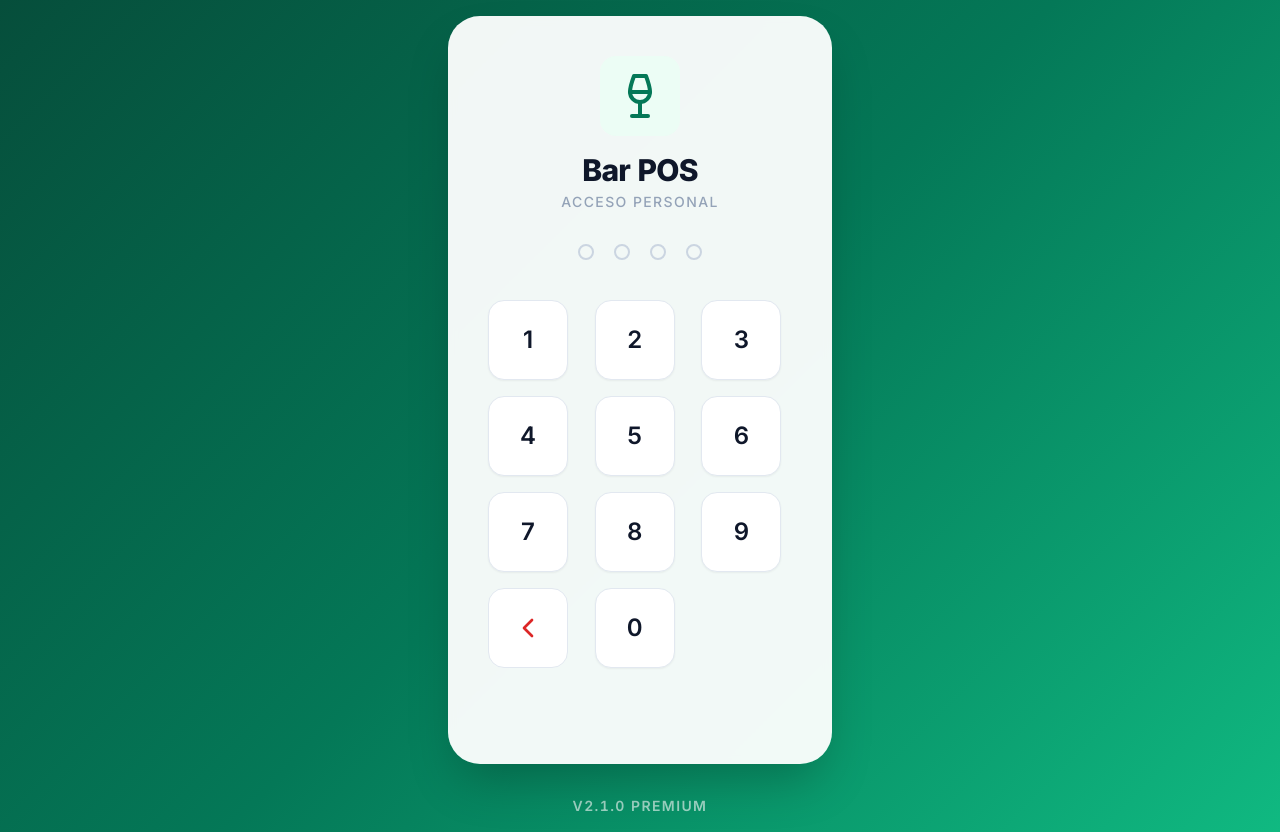
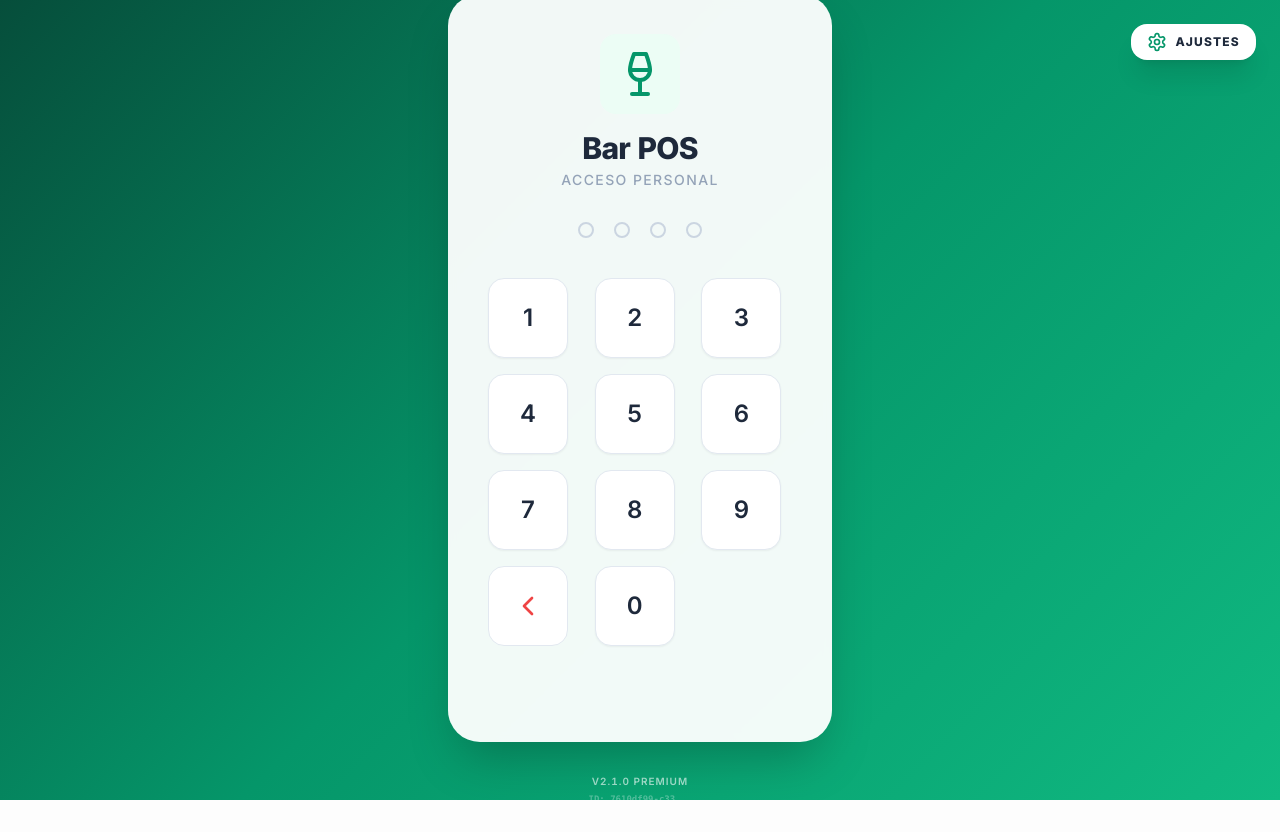
Before and after one commit to omadapos/barpos, a React (Vite) app in the folder bar-pos-client/: page / in a window 1280 px wide. After the commit the page ends 800 px from the top, so only its background shows below. Built offline with nearby package versions, Linux system fonts and the light colour scheme; no server answers.

Commit message:
Backup remote POS client state

```diff
--- a/bar-pos-client/electron/main.js
+++ b/bar-pos-client/electron/main.js
@@ -110,6 +110,12 @@ function createWindow() {
 
   mainWindow = win;
 
+  win.webContents.on('console-message', (_event, level, message, line, sourceId) => {
+    const levels = ['debug', 'info', 'warning', 'error'];
+    const label = levels[level] || String(level);
+    console.log(`[renderer:${label}] ${message} (${sourceId}:${line})`);
+  });
+
   win.on('closed', () => {
     console.log('Main window closed');
     mainWindow = null;
--- a/bar-pos-client/src/api/auth.api.ts
+++ b/bar-pos-client/src/api/auth.api.ts
@@ -29,11 +29,10 @@ export const authApi = {
         {
           pin,
           appKey: getAppKey(),
-          app_key: getAppKey()
+          app_key: getAppKey(), // Compatibilidad con versiones específicas del backend
         },
         {
           skipErrorToast: true,
-          headers: { 'x-app-key': getAppKey() }
         }
       )
       .then((r) => unwrapLoginPinPayload(r.data)),
@@ -46,9 +45,7 @@ export const authApi = {
           username,
           password,
           appKey: getAppKey(),
-        },
-        {
-          headers: { 'x-app-key': getAppKey() }
+          app_key: getAppKey(),
         }
       )
       .then((r) => r.data.data),
--- /dev/null
+++ b/bar-pos-client/src/components/SystemSettingsModal.tsx
@@ -0,0 +1,59 @@
+import { X, Globe, Key } from 'lucide-react';
+import { getAppKey } from '@/config/tenant';
+import { getApiBaseURL } from '@/lib/apiBaseUrl';
+
+type Props = {
+  open: boolean;
+  onClose: () => void;
+};
+
+export default function SystemSettingsModal({ open, onClose }: Props) {
+  if (!open) return null;
+
+  return (
+    <div className="fixed inset-0 z-[200] flex items-center justify-center bg-black/60 p-4 backdrop-blur-md">
+      <div
+        className="w-full max-w-md rounded-[2.5rem] bg-white p-8 shadow-2xl"
+        onClick={(e) => e.stopPropagation()}
+      >
+        <div className="mb-6 flex items-center justify-between">
+          <div>
+            <h2 className="text-2xl font-black tracking-tight text-[var(--text)]">
+              Ajustes de Sistema
+            </h2>
+            <p className="text-[10px] font-bold uppercase tracking-widest text-[var(--text3)]">
+              Conexion remota
+            </p>
+          </div>
+          <button
+            type="button"
+            onClick={onClose}
+            className="flex h-10 w-10 items-center justify-center rounded-full bg-[var(--bg3)] text-[var(--text2)] transition-all hover:bg-[var(--red-pale)] hover:text-[var(--red)] active:scale-90"
+          >
+            <X className="h-5 w-5" />
+          </button>
+        </div>
+
+        <div className="space-y-6">
+          <div className="space-y-2">
+            <label className="ml-1 flex items-center gap-2 text-xs font-black uppercase tracking-wider text-[var(--text2)]">
+              <Globe className="h-3 w-3" /> URL de la API
+            </label>
+            <div className="w-full rounded-2xl border border-[var(--border)] bg-[var(--bg)] px-4 py-3 text-sm font-bold text-[var(--text)]">
+              {getApiBaseURL()}
+            </div>
+          </div>
+
+          <div className="space-y-2">
+            <label className="ml-1 flex items-center gap-2 text-xs font-black uppercase tracking-wider text-[var(--text2)]">
+              <Key className="h-3 w-3" /> App Key
+            </label>
+            <div className="min-h-16 w-full rounded-2xl border border-[var(--border)] bg-[var(--bg)] px-4 py-3 text-sm font-bold text-[var(--text)]">
+              {getAppKey()}
+            </div>
+          </div>
+        </div>
+      </div>
+    </div>
+  );
+}
--- a/bar-pos-client/src/index.css
+++ b/bar-pos-client/src/index.css
@@ -4,17 +4,13 @@
 @tailwind components;
 @tailwind utilities;
 
-html {
+html, body {
   margin: 0;
-  min-height: 100%;
-  height: 100%;
-}
-
-body {
-  margin: 0;
-  min-height: 100vh;
-  min-height: 100dvh;
-  height: auto;
+  padding: 0;
+  height: 100vh;
+  height: 100dvh;
+  width: 100vw;
+  overflow: hidden; /* Evita el scroll global */
   background: var(--bg);
   color: var(--text);
   font-family: 'Inter', -apple-system, BlinkMacSystemFont, 'Segoe UI', sans-serif;
@@ -22,19 +18,22 @@ body {
   -webkit-font-smoothing: antialiased;
   user-select: none;
   -webkit-user-select: none;
-  overflow-x: hidden;
-  overflow-y: auto;
-  display: flex;
-  flex-direction: column;
 }
 
 #root {
-  margin: 0;
-  flex: 1 1 auto;
+  height: 100vh;
+  height: 100dvh;
   display: flex;
   flex-direction: column;
-  min-height: 100vh;
-  min-height: 100dvh;
+  overflow: hidden;
+}
+
+/* Efecto Glass Global */
+.glass {
+  background: var(--bg-glass);
+  backdrop-filter: var(--blur);
+  -webkit-backdrop-filter: var(--blur);
+  border: 1px solid var(--glass-border);
 }
 
 /* Utilidades de elevación */
--- a/bar-pos-client/src/lib/apiBaseUrl.ts
+++ b/bar-pos-client/src/lib/apiBaseUrl.ts
@@ -1,7 +1,3 @@
-/**
- * Backend remoto unico de Bar POS. La URL base va sin `/api`; las rutas del
- * cliente ya agregan `/api/...`.
- */
 export const DEFAULT_REMOTE_API_BASE = 'https://barpos.omadapos.com';
 
 function normalizeApiBaseURL(value: string): string {
@@ -9,13 +5,9 @@ function normalizeApiBaseURL(value: string): string {
 }
 
 export function getApiBaseURL(): string {
+  const fromElectron =
+    typeof window !== 'undefined' ? window.electronEnv?.apiBaseUrl?.trim() : undefined;
   const fromVite = import.meta.env.VITE_API_URL?.trim();
 
-  if (typeof window !== 'undefined' && window.electronEnv?.isElectron) {
-    const pre = window.electronEnv.apiBaseUrl?.trim();
-    if (pre) return normalizeApiBaseURL(pre);
-  }
-
-  if (fromVite) return normalizeApiBaseURL(fromVite);
-  return DEFAULT_REMOTE_API_BASE;
+  return normalizeApiBaseURL(fromElectron || fromVite || DEFAULT_REMOTE_API_BASE);
 }
--- a/bar-pos-client/src/screens/LoginScreen.tsx
+++ b/bar-pos-client/src/screens/LoginScreen.tsx
@@ -1,16 +1,19 @@
 import { useCallback, useEffect, useRef, useState } from 'react';
 import axios from 'axios';
 import toast from 'react-hot-toast';
-import { ChevronLeft, Wine } from 'lucide-react';
+import { ChevronLeft, Wine, Settings } from 'lucide-react';
 import { authApi } from '@/api/auth.api';
+import { getAppKey } from '@/config/tenant';
 import { useAuthStore } from '@/store/useAuthStore';
 import Spinner from '@/components/Spinner';
+import SystemSettingsModal from '@/components/SystemSettingsModal';
 
 export function LoginScreen() {
   const [pin, setPin] = useState('');
   const [error, setError] = useState('');
   const [isLoading, setIsLoading] = useState(false);
   const [shake, setShake] = useState(false);
+  const [settingsOpen, setSettingsOpen] = useState(false);
   const pinRef = useRef('');
 
   useEffect(() => {
@@ -66,7 +69,7 @@ export function LoginScreen() {
 
   useEffect(() => {
     const handler = (e: KeyboardEvent) => {
-      if (isLoading) return;
+      if (isLoading || settingsOpen) return;
       if (e.key >= '0' && e.key <= '9') {
         e.preventDefault();
         handleDigit(e.key);
@@ -78,7 +81,7 @@ export function LoginScreen() {
     };
     window.addEventListener('keydown', handler);
     return () => window.removeEventListener('keydown', handler);
-  }, [handleBackspace, handleDigit, isLoading]);
+  }, [handleBackspace, handleDigit, isLoading, settingsOpen]);
 
   const keys = ['1', '2', '3', '4', '5', '6', '7', '8', '9'] as const;
 
@@ -86,7 +89,18 @@ export function LoginScreen() {
     'flex h-20 w-20 items-center justify-center rounded-2xl bg-white border border-[var(--border)] shadow-sm text-2xl font-semibold text-[var(--text)] transition-all hover:bg-[var(--bg3)] active:scale-95';
 
   return (
-    <div className="login-app-root flex min-h-screen w-full flex-col items-center justify-center p-4">
+    <div className="login-app-root relative flex min-h-screen w-full flex-col items-center justify-center overflow-hidden p-4">
+      {/* Botón de Ajustes Visible */}
+      <button
+        type="button"
+        onClick={() => setSettingsOpen(true)}
+        className="fixed top-6 right-6 flex items-center gap-2 rounded-2xl bg-white px-4 py-2 text-[var(--text)] shadow-xl transition-all hover:bg-[var(--bg3)] active:scale-90 z-[50]"
+        title="Ajustes de Sistema"
+      >
+        <Settings className="h-5 w-5 text-[var(--green)]" />
+        <span className="text-xs font-black uppercase tracking-widest">Ajustes</span>
+      </button>
+
       <div
         className={`w-full max-w-sm rounded-[2rem] bg-white/95 p-8 shadow-2xl backdrop-blur-sm transition-all sm:p-10 ${
           shake ? 'shake' : ''
@@ -152,9 +166,19 @@ export function LoginScreen() {
         </div>
       </div>
 
-      <p className="mt-8 text-sm font-semibold uppercase tracking-widest text-white/60">
-        v2.1.0 Premium
-      </p>
+      <div className="mt-8 flex flex-col items-center gap-1 opacity-60">
+        <p className="text-[10px] font-semibold uppercase tracking-widest text-white">
+          v2.1.0 Premium
+        </p>
+        <p className="text-[9px] font-bold text-white/50 font-mono">
+          ID: {getAppKey().slice(0, 12)}...
+        </p>
+      </div>
+
+      <SystemSettingsModal
+        open={settingsOpen}
+        onClose={() => setSettingsOpen(false)}
+      />
     </div>
   );
 }
--- a/bar-pos-client/src/styles/tokens.css
+++ b/bar-pos-client/src/styles/tokens.css
@@ -1,48 +1,52 @@
 :root {
-  /* Fondos */
-  --bg: #f8fafc;
+  /* Fondos - Silk Palette */
+  --bg: #fdfdfd;      /* Blanco seda */
+  --bg-subtle: #f8fafc;
   --bg2: #ffffff;
   --bg3: #f1f5f9;
   --bg4: #e2e8f0;
-  --bg-glass: rgba(255, 255, 255, 0.85);
 
-  /* Bordes */
+  /* Glassmorphism */
+  --bg-glass: rgba(255, 255, 255, 0.75);
+  --bg-glass-dark: rgba(15, 23, 42, 0.8);
+  --glass-border: rgba(255, 255, 255, 0.4);
+  --blur: blur(12px);
+
+  /* Bordes - Soft Slate */
   --border: #e2e8f0;
   --border2: #cbd5e1;
+  --border-focus: #10b981;
 
-  /* Marca — verde */
-  --green: #047857;
+  /* Marca — Emerald Premium */
+  --green: #059669;
   --green2: #10b981;
-  --green3: #059669;
+  --green3: #047857;
   --green-dim: #d1fae5;
   --green-pale: #ecfdf5;
   --green-dark: #064e3b;
 
-  /* Texto */
-  --text: #0f172a;
+  /* Texto - Slate Deep */
+  --text: #1e293b;
   --text2: #475569;
   --text3: #94a3b8;
 
   /* Semánticos */
-  --amber: #d97706;
-  --amber-pale: #fffbeb;
-  --red: #dc2626;
-  --red-pale: #fef2f2;
-  --blue: #2563eb;
-  --blue-pale: #eff6ff;
-  --cyan: #0891b2;
+  --amber: #f59e0b;
+  --red: #ef4444;
+  --blue: #3b82f6;
 
-  /* Elevación */
-  --shadow-sm: 0 1px 3px rgba(0, 0, 0, 0.06), 0 1px 2px rgba(0, 0, 0, 0.04);
-  --shadow: 0 4px 6px -1px rgba(0, 0, 0, 0.07), 0 2px 4px -2px rgba(0, 0, 0, 0.05);
-  --shadow-md: 0 10px 15px -3px rgba(0, 0, 0, 0.07), 0 4px 6px -4px rgba(0, 0, 0, 0.05);
-  --shadow-lg: 0 20px 25px -5px rgba(0, 0, 0, 0.08), 0 8px 10px -6px rgba(0, 0, 0, 0.05);
+  /* Elevación - Diffuse Shadows */
+  --shadow-sm: 0 2px 4px rgba(0, 0, 0, 0.02), 0 1px 2px rgba(0, 0, 0, 0.03);
+  --shadow: 0 10px 15px -3px rgba(0, 0, 0, 0.04), 0 4px 6px -4px rgba(0, 0, 0, 0.02);
+  --shadow-md: 0 20px 25px -5px rgba(0, 0, 0, 0.05), 0 8px 10px -6px rgba(0, 0, 0, 0.03);
+  --shadow-lg: 0 25px 50px -12px rgba(0, 0, 0, 0.1);
 
-  /* Radios */
-  --radius: 10px;
-  --radius-lg: 14px;
-  --radius-xl: 20px;
-  --radius-2xl: 24px;
+  /* Radios - Modern Rounded */
+  --radius-sm: 8px;
+  --radius: 12px;
+  --radius-lg: 16px;
+  --radius-xl: 24px;
+  --radius-2xl: 32px;
 }
 
 * {
```
Also changed, not shown: bar-pos-client/src/api/client.ts (+20 -1 lines), bar-pos-client/src/components/PosTopBar.tsx (+44 -35 lines), bar-pos-client/src/screens/OrderScreen.tsx (+24 -16 lines), bar-pos-client/src/screens/TableMapScreen.tsx (+25 -14 lines).
